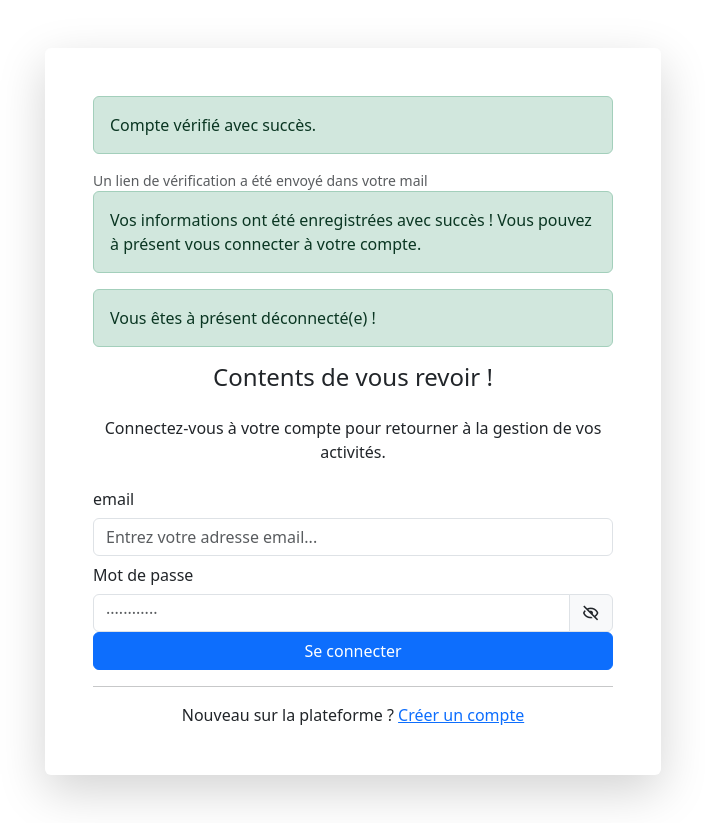
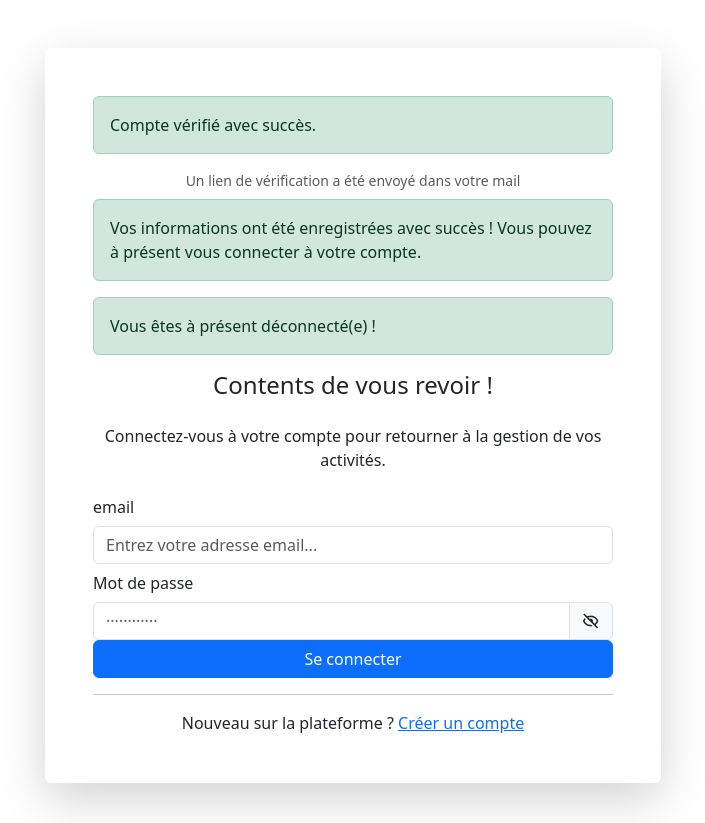
Before and after one commit to Espero007/gestion_paiements, a PHP site: page /gestion_paiements/en_attente_integration/tobi/index.php in a window 1280 px wide. Shown: the top 823 px of the page, without its empty margins (287-992 px from the left). Run offline with PHP 8.4, Linux system fonts and the light colour scheme; the visitor is signed in with stand-in values (Sample User, id 1).

Commit message:
Modification

```diff
--- a/en_attente_integration/tobi/index.php
+++ b/en_attente_integration/tobi/index.php
@@ -49,7 +49,7 @@
                                     <?php
                                     if (isset($_SESSION['email_envoye'])) {
                                     ?>
-                                        <div class="form-text">Un lien de vérification a été envoyé dans votre mail </div>
+                                        <div class="form-text text-center mb-2">Un lien de vérification a été envoyé dans votre mail </div>
                                     <?php
                                         unset($_SESSION['email_envoye']);
                                     }
--- a/en_attente_integration/tobi/submit_compte.php
+++ b/en_attente_integration/tobi/submit_compte.php
@@ -59,7 +59,7 @@ if (isset($_POST['inscription'])) {
             $mail->Host       = 'smtp.gmail.com';  // Serveur SMTP de Gmail
             $mail->SMTPAuth   = true;
             $mail->Username   = 'onellemonsiotojisca@gmail.com';  // Ton adresse Gmail
-            $mail->Password   = 'tyow hrqi htrc upcc';  // Mot de passe d'application
+            $mail->Password   = 'stqj sjsr wiwq mlgi';  // Mot de passe d'application
             $mail->SMTPSecure = PHPMailer::ENCRYPTION_STARTTLS;  // Sécuriser la connexion
             $mail->Port       = 587;
 
```
